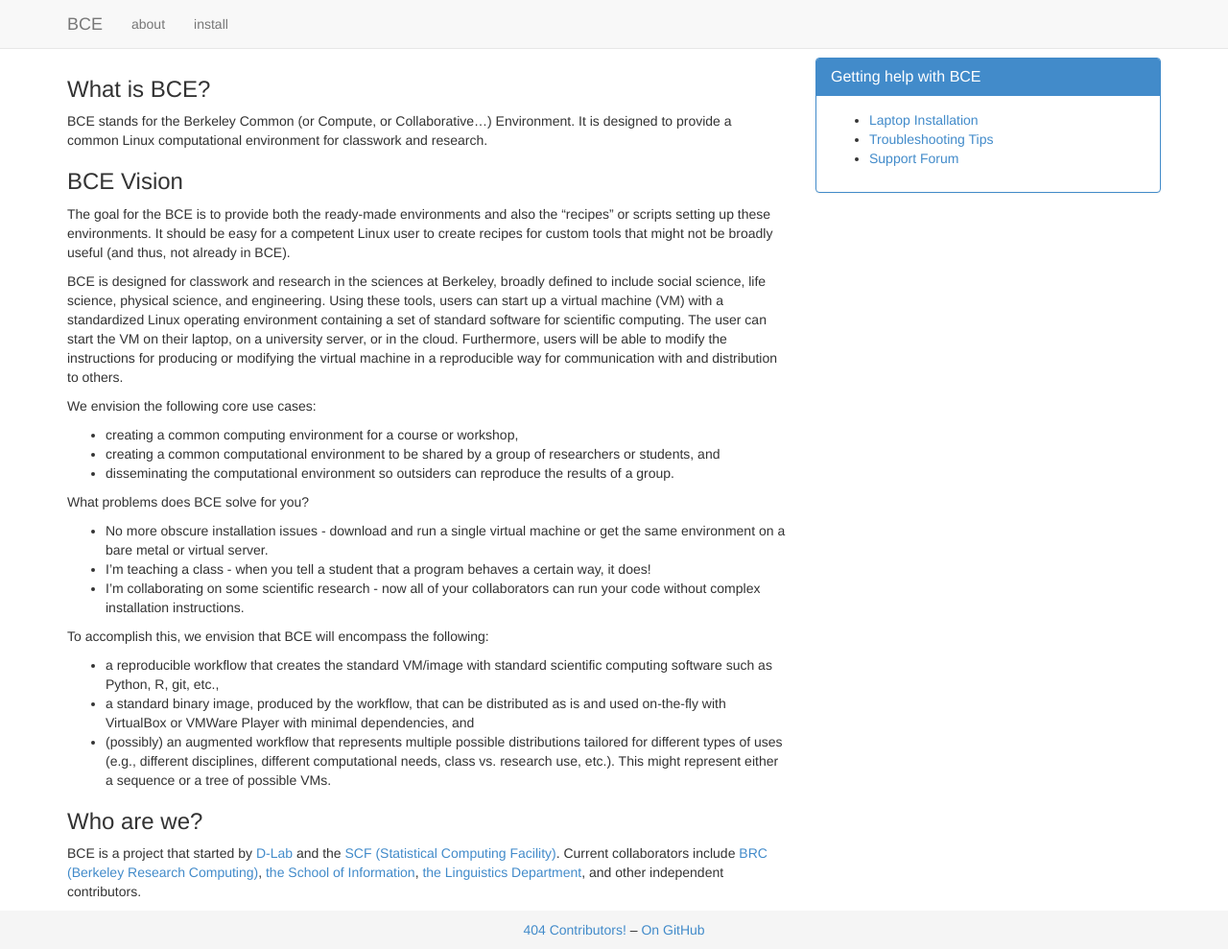
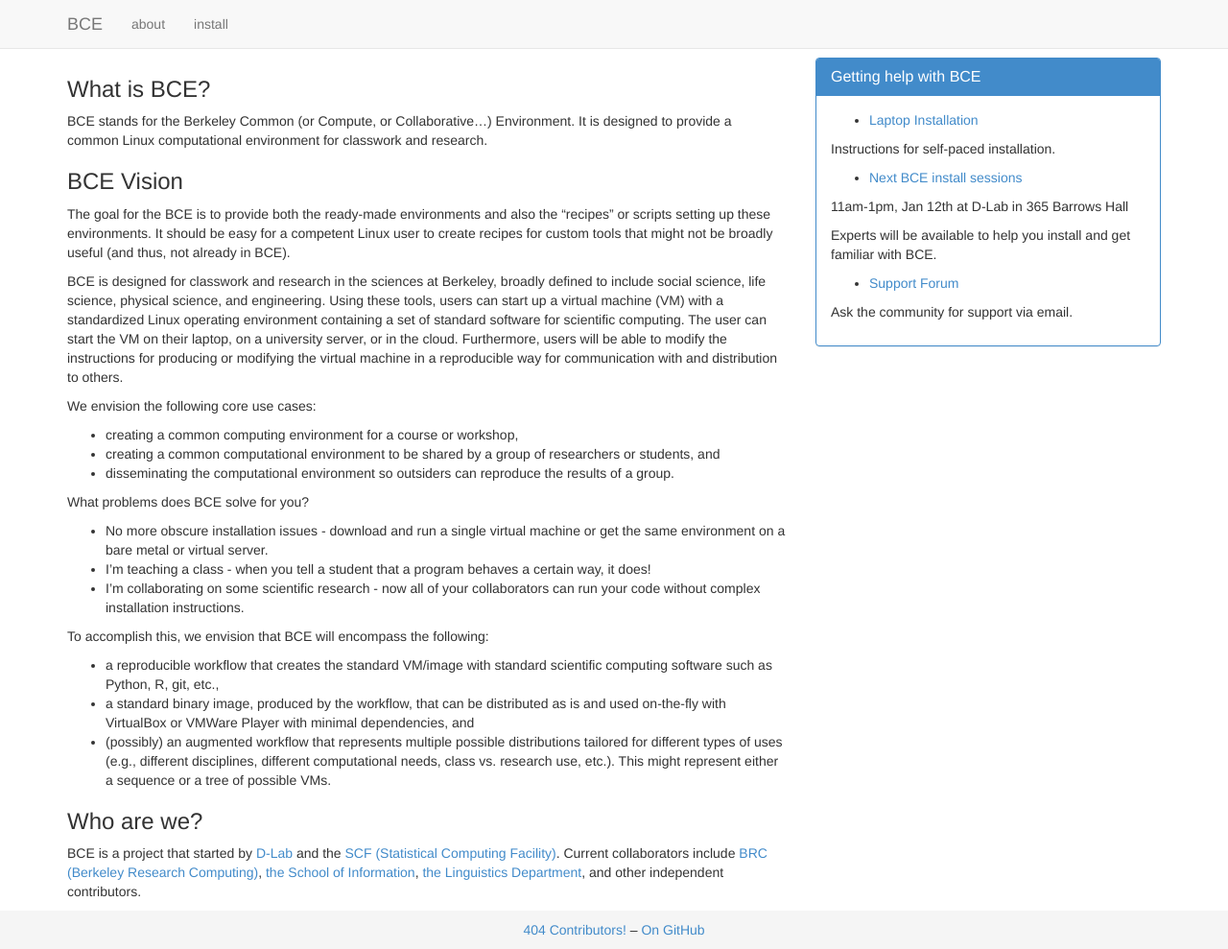
Before and after one commit to ucberkeley/bce-documentation, a Jekyll site: the page built from index.md, in a window 1280 px wide and 989 px high. Shown: the whole window at 96% size. Built offline with Jekyll 4.4.1, drawn with Linux system fonts in a browser that asks for light colours; nearby versions of some CDN libraries; library files that are not in the unit come from our copies; Markdown is read by kramdown in place of the engine named in the settings.

Commit message:
add info about install sessions

```diff
--- a/_includes/info.md
+++ b/_includes/info.md
@@ -1,3 +1,13 @@
  - [Laptop Installation](laptop-installation.html)
- - [Troubleshooting Tips](troubleshooting-tips.html)
+
+Instructions for self-paced installation.
+
+ - [Next BCE install sessions](install-sessions.html)
+
+11am-1pm, Jan 12th at D-Lab in 365 Barrows Hall
+
+Experts will be available to help you install and get familiar with BCE.
+
  - [Support Forum](https://groups.google.com/forum/#!forum/ucb-bce)
+
+Ask the community for support via email.
```
Also changed, not shown: install-session.md (added, +11 -0 lines).
